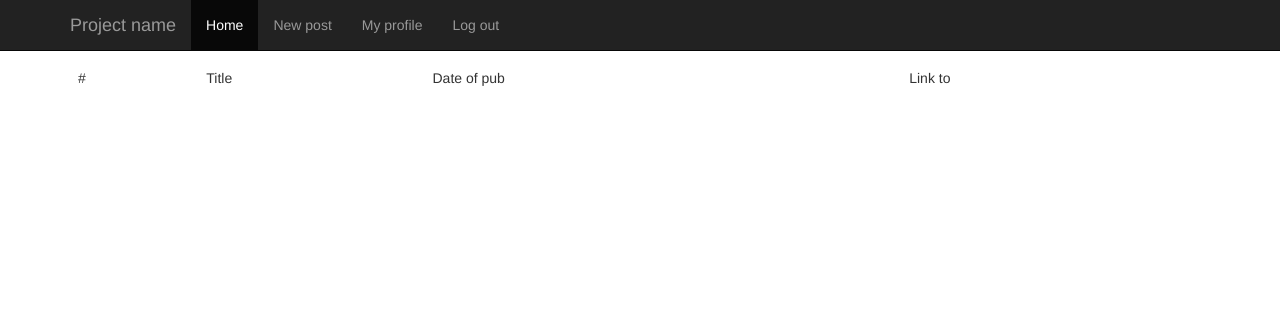
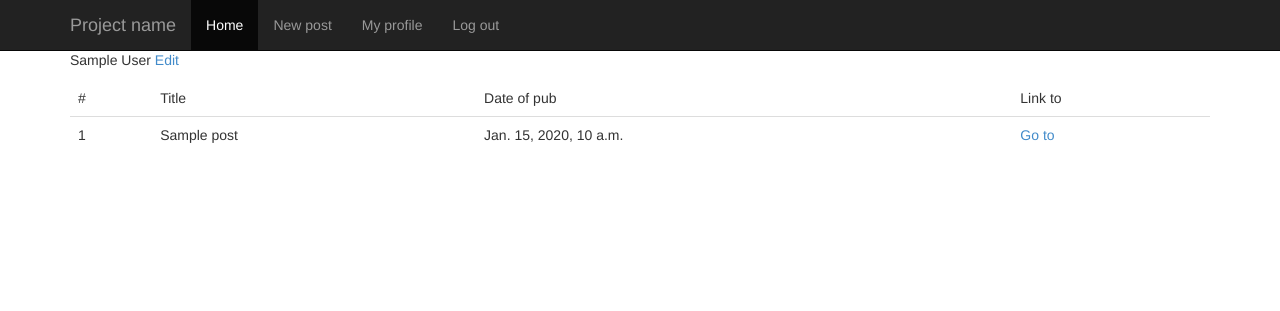
Before and after one commit to Mixser/Python-Django-Blog, a Django app: page /blog/profile/1 in a window 1280 px wide. Shown: the top 311 px of the page. Run offline with Django 3.2, Linux system fonts and the light colour scheme; a user stored in the database is signed in; tables that the repository leaves empty hold one stand-in row (values such as "Sample post"); some libraries are stand-ins or nearby versions.

Commit message:
Change 'user_' to 'user_for_viewing'

```diff
--- a/Jiga/templates/Jiga/profile.html
+++ b/Jiga/templates/Jiga/profile.html
@@ -2,8 +2,8 @@
 
 {% block content %}
     <p>
-        {{ user_.first_name }} {{ user_.last_name }}
-        {% if user == user_ %}
+        {{ user_for_viewing.first_name }} {{ user_for_viewing.last_name }}
+        {% if user == user_for_viewing %}
             <a href="{% url 'jiga:edit_profile' %}"> Edit </a>
         {% endif %}
     </p>
@@ -14,7 +14,7 @@
             <td>Date of pub</td>
             <td>Link to</td>
         </thead>
-        {% for post in user_.post_set.all %}
+        {% for post in posts %}
             <tr>
                 <td> {{ forloop.counter }}</td>
                 <td> {{ post.post_title }}</td>
```
